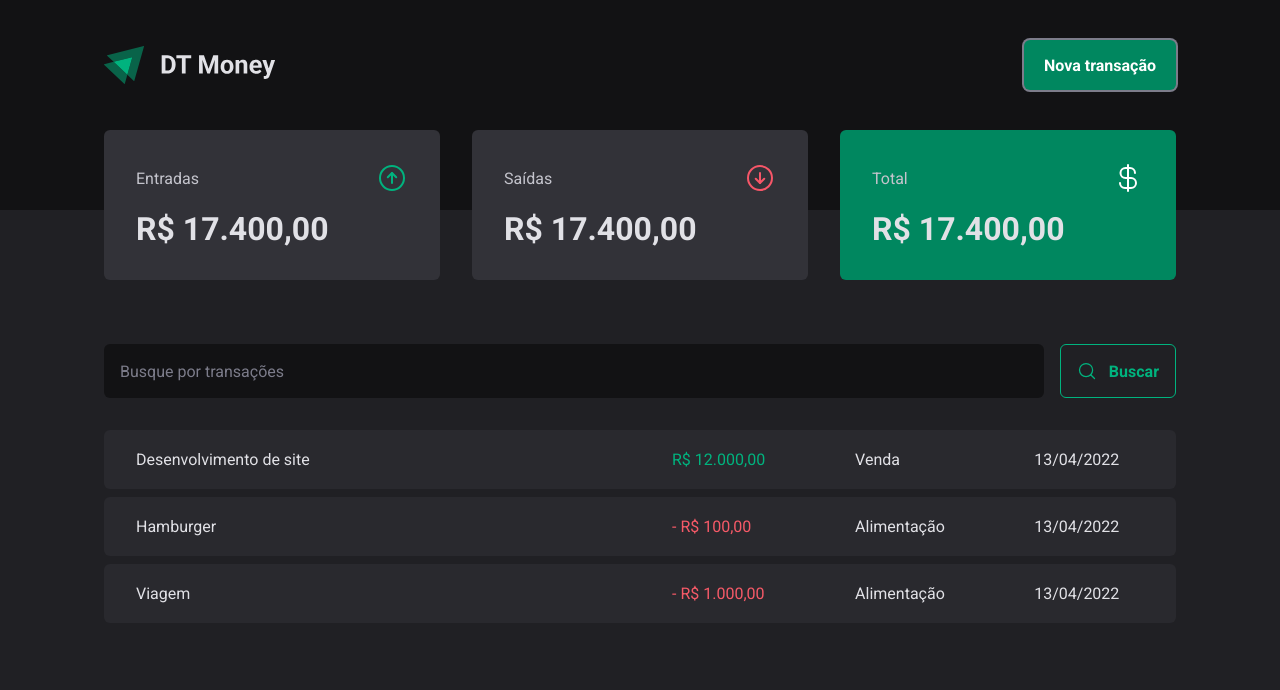
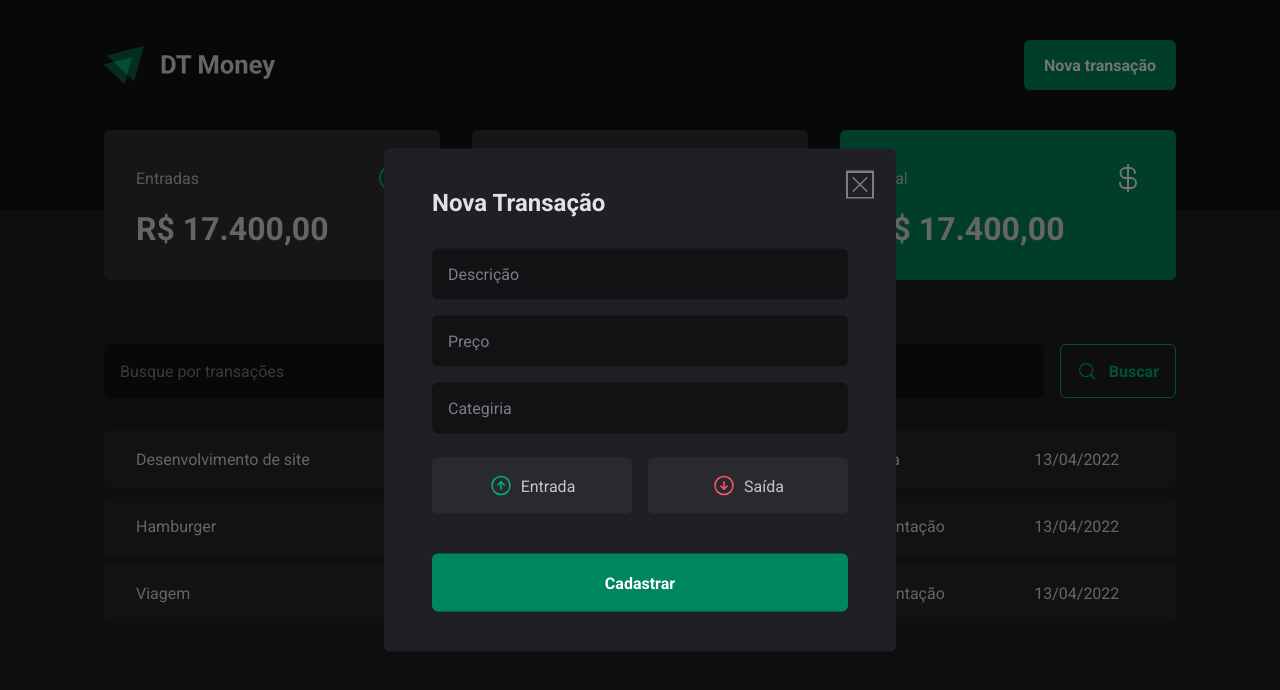
Before and after one commit to davi1985/ignite-reactjs-updated, a React (Vite) app in the folder 03-dt-money/: page / in a window 1280 px wide. Both pictures are taken after a click on the button "Nova transação". Shown: the top 690 px of the page. Built offline with nearby package versions, Linux system fonts and the light colour scheme.

Commit message:
add NewTransactionModal component

```diff
--- a/03-dt-money/src/components/Header/index.tsx
+++ b/03-dt-money/src/components/Header/index.tsx
@@ -1,6 +1,9 @@
+import * as Dialog from '@radix-ui/react-dialog'
+
 import { HeaderContainer, HeaderContent, NewTransactionButton } from './styles'
 
 import logoImg from '../../assets/logo-ignite.svg'
+import { NewTransactionModal } from '../NewTransactionModal'
 
 export function Header() {
   return (
@@ -8,7 +11,13 @@
       <HeaderContent>
         <img src={logoImg} alt="" />
 
-        <NewTransactionButton>Nova transação</NewTransactionButton>
+        <Dialog.Root>
+          <Dialog.Trigger asChild>
+            <NewTransactionButton>Nova transação</NewTransactionButton>
+          </Dialog.Trigger>
+
+          <NewTransactionModal />
+        </Dialog.Root>
       </HeaderContent>
     </HeaderContainer>
   )
--- /dev/null
+++ b/03-dt-money/src/components/NewTransactionModal/index.tsx
@@ -0,0 +1,46 @@
+import * as Dialog from '@radix-ui/react-dialog'
+
+import { ArrowCircleDown, ArrowCircleUp, X } from 'phosphor-react'
+import {
+  CloseButton,
+  Content,
+  Overlay,
+  TransactionType,
+  TransactionTypeButton,
+} from './styles'
+
+export function NewTransactionModal() {
+  return (
+    <Dialog.Portal>
+      <Overlay />
+
+      <Content>
+        <Dialog.Title>Nova Transação</Dialog.Title>
+
+        <CloseButton>
+          <X size={24} />
+        </CloseButton>
+
+        <form>
+          <input type="text" placeholder="Descrição" required />
+          <input type="number" placeholder="Preço" required />
+          <input type="text" placeholder="Categiria" required />
+
+          <TransactionType>
+            <TransactionTypeButton variant="income" value="income">
+              <ArrowCircleUp size={24} />
+              Entrada
+            </TransactionTypeButton>
+
+            <TransactionTypeButton variant="outcome" value="outcome">
+              <ArrowCircleDown size={24} />
+              Saída
+            </TransactionTypeButton>
+          </TransactionType>
+
+          <button type="submit">Cadastrar</button>
+        </form>
+      </Content>
+    </Dialog.Portal>
+  )
+}
--- /dev/null
+++ b/03-dt-money/src/components/NewTransactionModal/styles.ts
@@ -0,0 +1,115 @@
+import styled from 'styled-components'
+import * as Dialog from '@radix-ui/react-dialog'
+import * as RadioGroup from '@radix-ui/react-radio-group'
+
+export const Overlay = styled(Dialog.Overlay)`
+  position: fixed;
+  width: 100vw;
+  height: 100vh;
+  inset: 0;
+  background: rgba(0, 0, 0, 0.55);
+`
+
+export const Content = styled(Dialog.Content)`
+  min-width: 32rem;
+  border-radius: 6px;
+  padding: 2.5rem 3rem;
+  background: ${({ theme }) => theme['gray-800']};
+
+  position: fixed;
+  top: 50%;
+  left: 50%;
+  transform: translate(-50%, -50%);
+
+  form {
+    margin-top: 2rem;
+    display: flex;
+    flex-direction: column;
+    gap: 1rem;
+
+    input {
+      border-radius: 6px;
+      border: 0;
+      background: ${({ theme }) => theme['gray-900']};
+      color: ${({ theme }) => theme['gray-300']};
+      padding: 1rem;
+
+      &::placeholder {
+        color: ${({ theme }) => theme['gray-500']};
+      }
+    }
+
+    button[type='submit'] {
+      height: 58px;
+      border: 0;
+      background: ${({ theme }) => theme['green-500']};
+      color: ${({ theme }) => theme.white};
+      font-weight: bold;
+      padding: 0 1.25rem;
+      border-radius: 6px;
+      margin-top: 1.5rem;
+
+      &:hover {
+        background: ${({ theme }) => theme['green-700']};
+        transition: background-color 0.2s;
+      }
+    }
+  }
+`
+
+export const CloseButton = styled(Dialog.Close)`
+  position: absolute;
+  background: transparent;
+  border: 0;
+  top: 1.5rem;
+  right: 1.5rem;
+  line-height: 0;
+  cursor: pointer;
+  color: ${({ theme }) => theme['gray-500']};
+`
+
+export const TransactionType = styled(RadioGroup.Root)`
+  display: grid;
+  grid-template-columns: repeat(2, 1fr);
+  gap: 1rem;
+  margin-top: 0.5rem;
+`
+
+interface TransactionTypeButtonProps {
+  variant: 'income' | 'outcome'
+}
+
+export const TransactionTypeButton = styled(
+  RadioGroup.Item,
+)<TransactionTypeButtonProps>`
+  background: ${({ theme }) => theme['gray-700']};
+  padding: 1rem;
+  display: flex;
+  border: 0;
+  align-items: center;
+  justify-content: center;
+  gap: 0.5rem;
+  border-radius: 6px;
+  cursor: pointer;
+  color: ${({ theme }) => theme['gray-300']};
+
+  svg {
+    color: ${({ variant, theme }) =>
+      variant === 'income' ? theme['green-300'] : theme['red-300']};
+  }
+
+  &[data-state='unchecked']:hover {
+    transition: background-color 0.2s;
+    background: ${({ theme }) => theme['gray-600']};
+  }
+
+  &[data-state='checked'] {
+    color: ${({ theme }) => theme.white};
+    background: ${({ variant, theme }) =>
+      variant === 'income' ? theme['green-500'] : theme['red-500']};
+
+    svg: {
+      color: ${({ theme }) => theme.white};
+    }
+  }
+`
```
